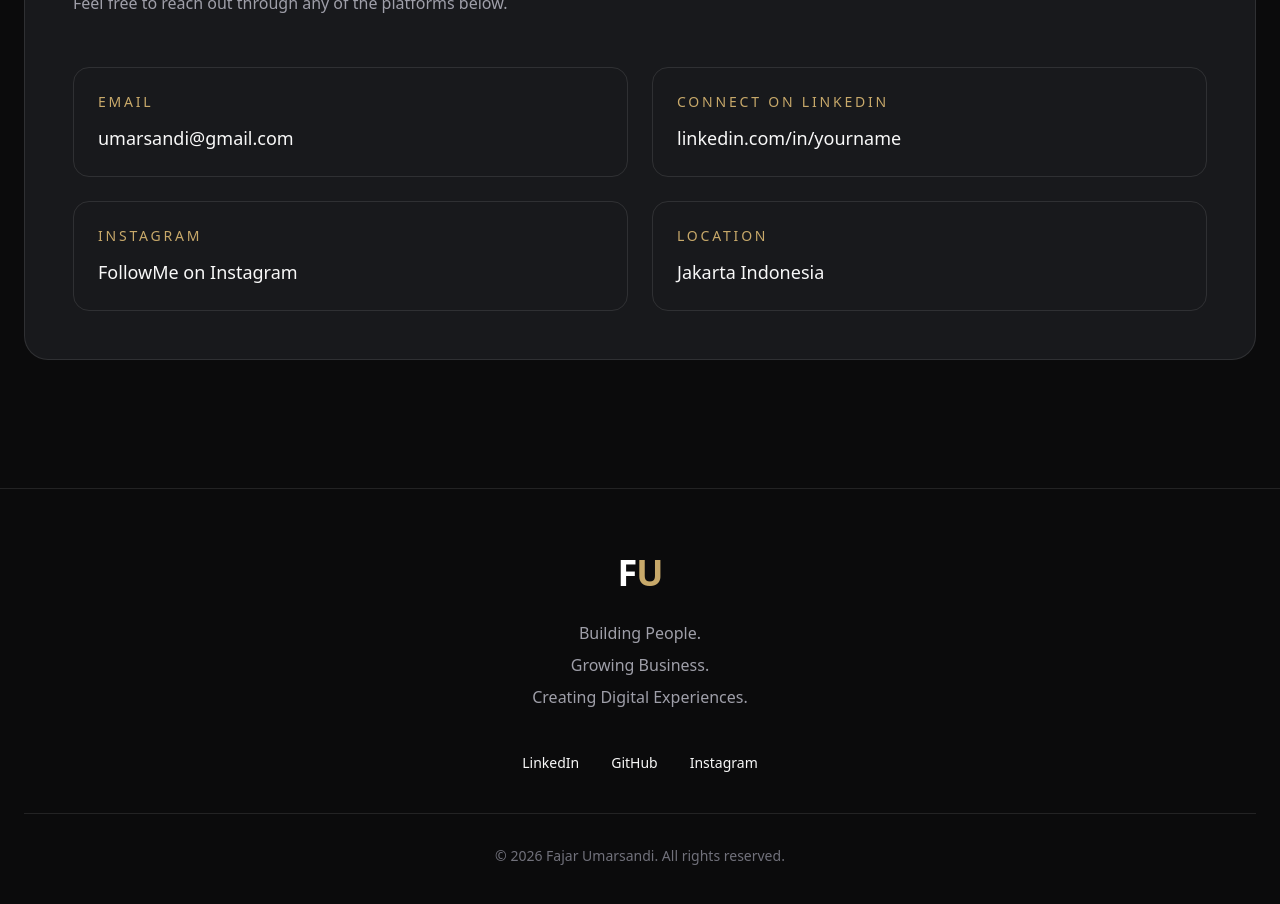
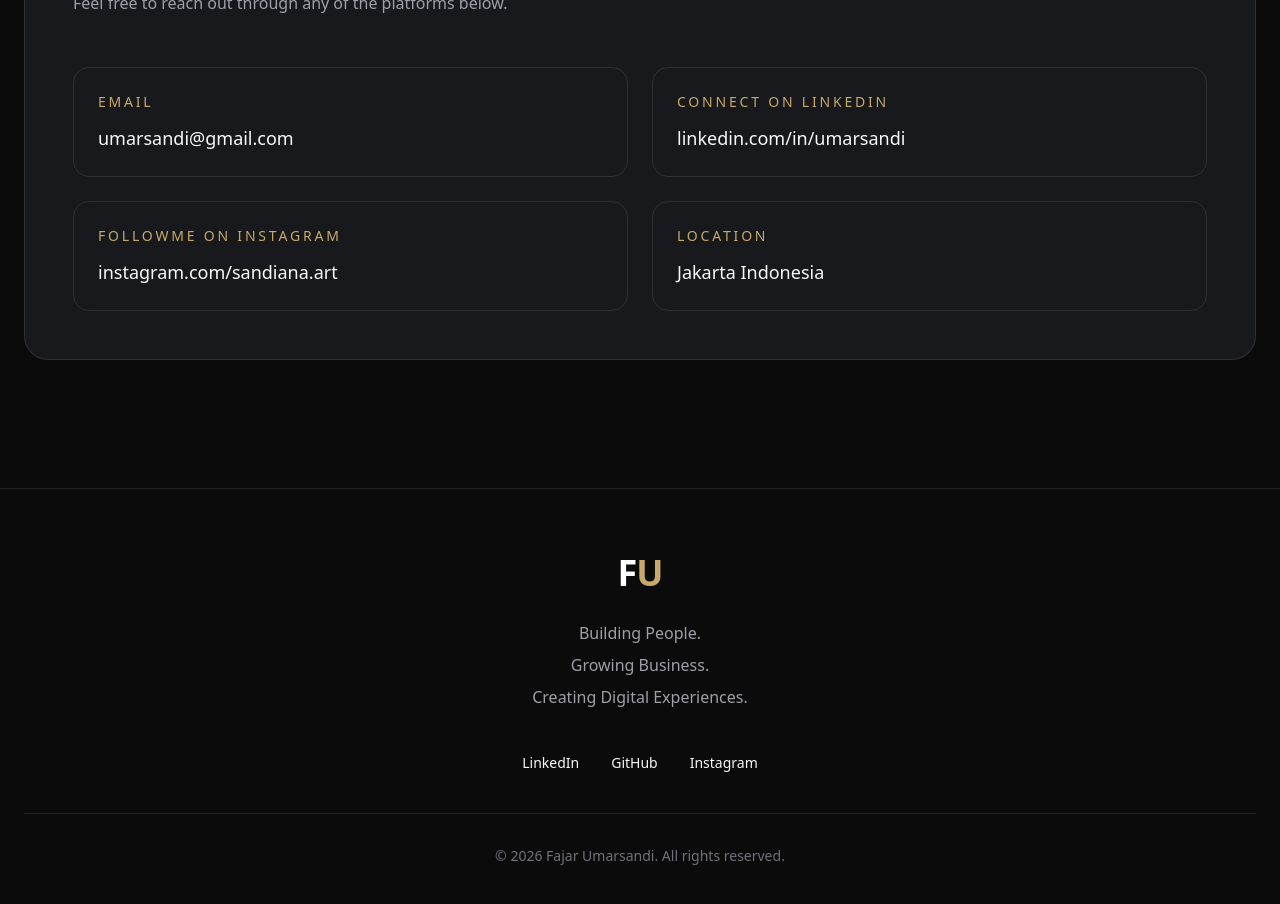
Before and after one commit to clipsandiana-lang/portofoliofajarumarsandi, a Next.js app: page / in a window 1280 px wide. Shown: the part 7960-8864 px from the top of the page. Built offline with nearby package versions, Linux system fonts and the light colour scheme.

Commit message:
update: improve contact instagram

```diff
--- a/components/sections/Contact.tsx
+++ b/components/sections/Contact.tsx
@@ -54,13 +54,13 @@ export default function Contact() {
               target="_blank"
               className="mt-3 block text-lg font-medium hover:text-gold"
             >
-              linkedin.com/in/yourname
+              linkedin.com/in/umarsandi
             </a>
           </div>
 
           <div className="rounded-2xl border border-white/10 p-6">
             <p className="text-sm uppercase tracking-[0.2em] text-gold">
-              Instagram
+            FollowMe on Instagram
             </p>
 
             <a
@@ -68,7 +68,7 @@ export default function Contact() {
               target="_blank"
               className="mt-3 block text-lg font-medium hover:text-gold"
             >
-              FollowMe on Instagram
+              instagram.com/sandiana.art
             </a>
           </div>
 
```
